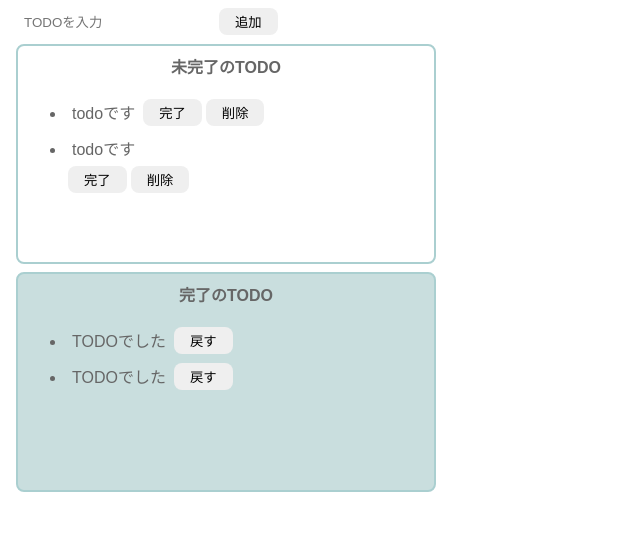
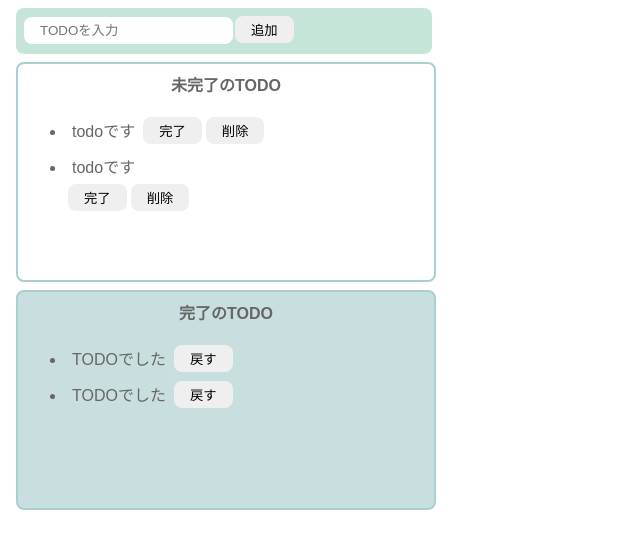
Before and after one commit to KJR020/learn-react-todo, a React (Vite) app: page / in a window 1280 px wide. Shown: the top 548 px of the page, without its empty margins (0-640 px from the left). Built offline with nearby package versions, Linux system fonts and the light colour scheme.

Commit message:
Add input area styling

```diff
--- a/src/styles.css
+++ b/src/styles.css
@@ -20,6 +20,15 @@ button:hover {
   background-color: #79a8a9;
   color: #fff;
   cursor: pointer;
+}
+
+.input-area {
+  background-color: #c6e5d9;
+  width: 400px;
+  height: 30px;
+  padding: 8px;
+  margin: 8px;
+  border-radius: 8px;
 }
 
 .incomplete-area {
```
